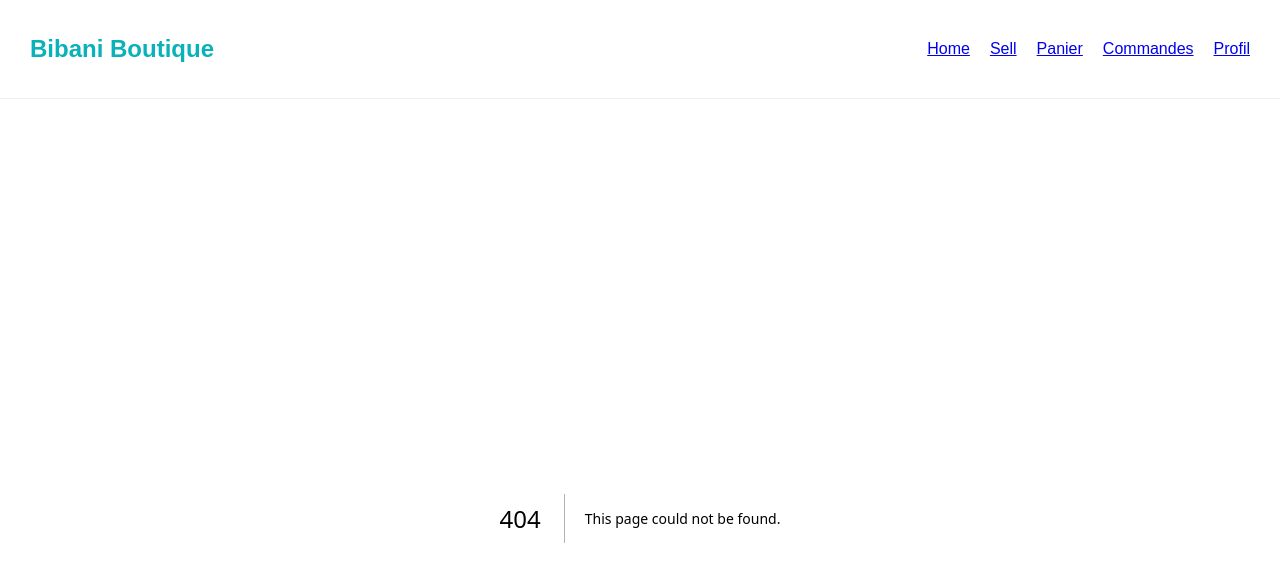
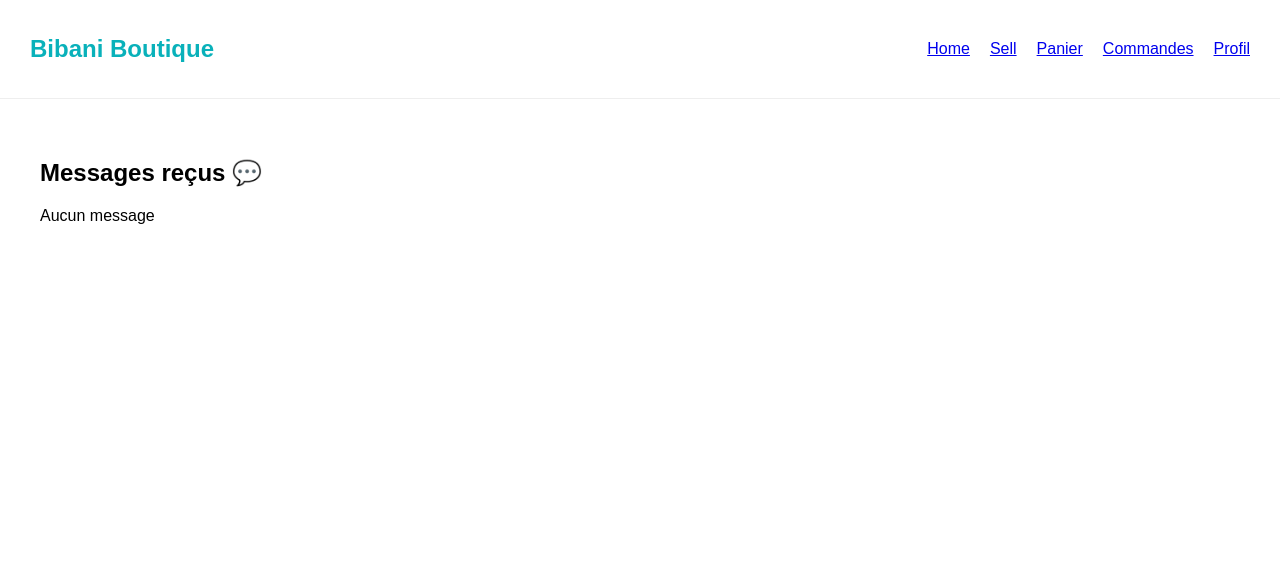
Before and after one commit to psakho922/vinted-web, a Next.js app: page /messages in a window 1280 px wide. Before the commit this address had no page. Shown: the top 582 px of the page. Built offline with nearby package versions, Linux system fonts and the light colour scheme.

Commit message:
Create page.tsx

```diff
--- /dev/null
+++ b/src/app/messages/page.tsx
@@ -0,0 +1,48 @@
+"use client";
+
+import { useEffect, useState } from "react";
+
+export default function Messages(){
+
+  const [messages,setMessages] = useState<any[]>([]);
+
+  useEffect(()=>{
+    if(typeof window !== "undefined"){
+      const data = JSON.parse(localStorage.getItem("messages") || "[]");
+      setMessages(data);
+    }
+  },[]);
+
+  return(
+
+    <div style={{padding:"20px"}}>
+
+      <h2>Messages reçus 💬</h2>
+
+      {messages.length === 0 && <p>Aucun message</p>}
+
+      {messages.map((msg,index)=>(
+
+        <div
+          key={index}
+          style={{
+            background:"#fff",
+            padding:"15px",
+            borderRadius:"10px",
+            marginBottom:"10px"
+          }}
+        >
+
+          <p><strong>Produit :</strong> {msg.productId}</p>
+          <p>{msg.text}</p>
+          <small>{msg.date}</small>
+
+        </div>
+
+      ))}
+
+    </div>
+
+  );
+
+}
```
